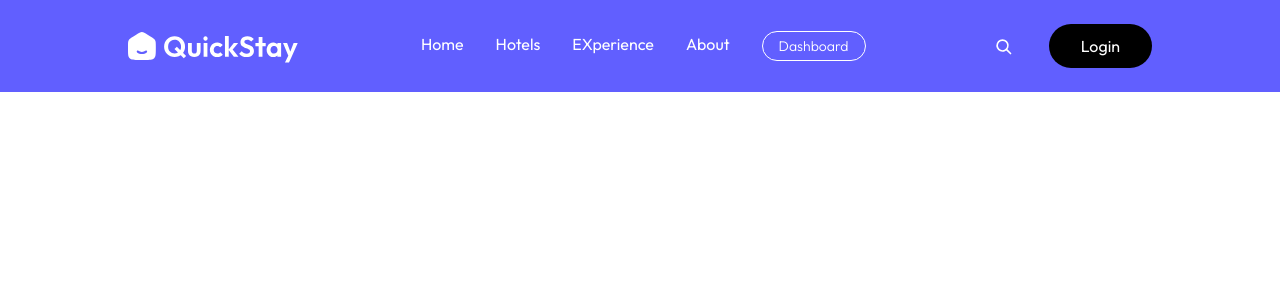
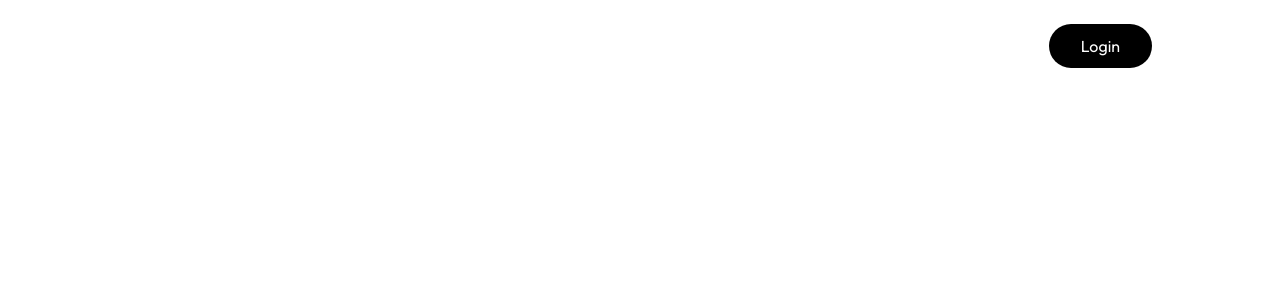
Before and after one commit to Gnanashekar045/HotelBooking, a React (Vite) app in the folder HotelBoolingSys/: page / in a window 1280 px wide. Shown: the top 300 px of the page. Built offline with nearby package versions, Linux system fonts and the light colour scheme; a web font is replaced by a local one.

Commit message:
hero section

```diff
--- a/HotelBoolingSys/src/App.jsx
+++ b/HotelBoolingSys/src/App.jsx
@@ -10,7 +10,7 @@
   return (
     <div>
       {!isLocationPath && <NaveBar/>}
-      <div>
+      <div className='min-h-[70vh]'>
         <Routes>
           <Route path='/' element={<Home/>}/>
         </Routes>
--- a/HotelBoolingSys/src/components/Hero.jsx
+++ b/HotelBoolingSys/src/components/Hero.jsx
@@ -2,7 +2,8 @@
 
 const Hero = () => {
   return (
-    <div className=''>
+    <div className='flex flex-col items-start justify-center px-6
+    md:px-16 lg-px-24 xl:px-32 text-white bg-[url("/src/assets/heroImage.png")] bg-no-repeat bg-cover bg-center h-screen '>
 
     </div>
   )
--- a/HotelBoolingSys/src/components/NaveBar.jsx
+++ b/HotelBoolingSys/src/components/NaveBar.jsx
@@ -24,7 +24,7 @@
     }, []);
 
     return (
-            <nav className={`fixed top-0 left-0 bg-indigo-500 w-full flex items-center justify-between px-4 md:px-16 lg:px-24 xl:px-32 transition-all duration-500 z-50 ${isScrolled ? "bg-white/80 shadow-md text-gray-700 backdrop-blur-lg py-3 md:py-4" : "py-4 md:py-6"}`}>
+            <nav className={`fixed top-0 left-0  w-full flex items-center justify-between px-4 md:px-16 lg:px-24 xl:px-32 transition-all duration-500 z-50 ${isScrolled ? "bg-white/80 shadow-md text-gray-700 backdrop-blur-lg py-3 md:py-4" : "py-4 md:py-6"}`}>
 
                 {/* Logo */}
                 <Link path="/">
```
